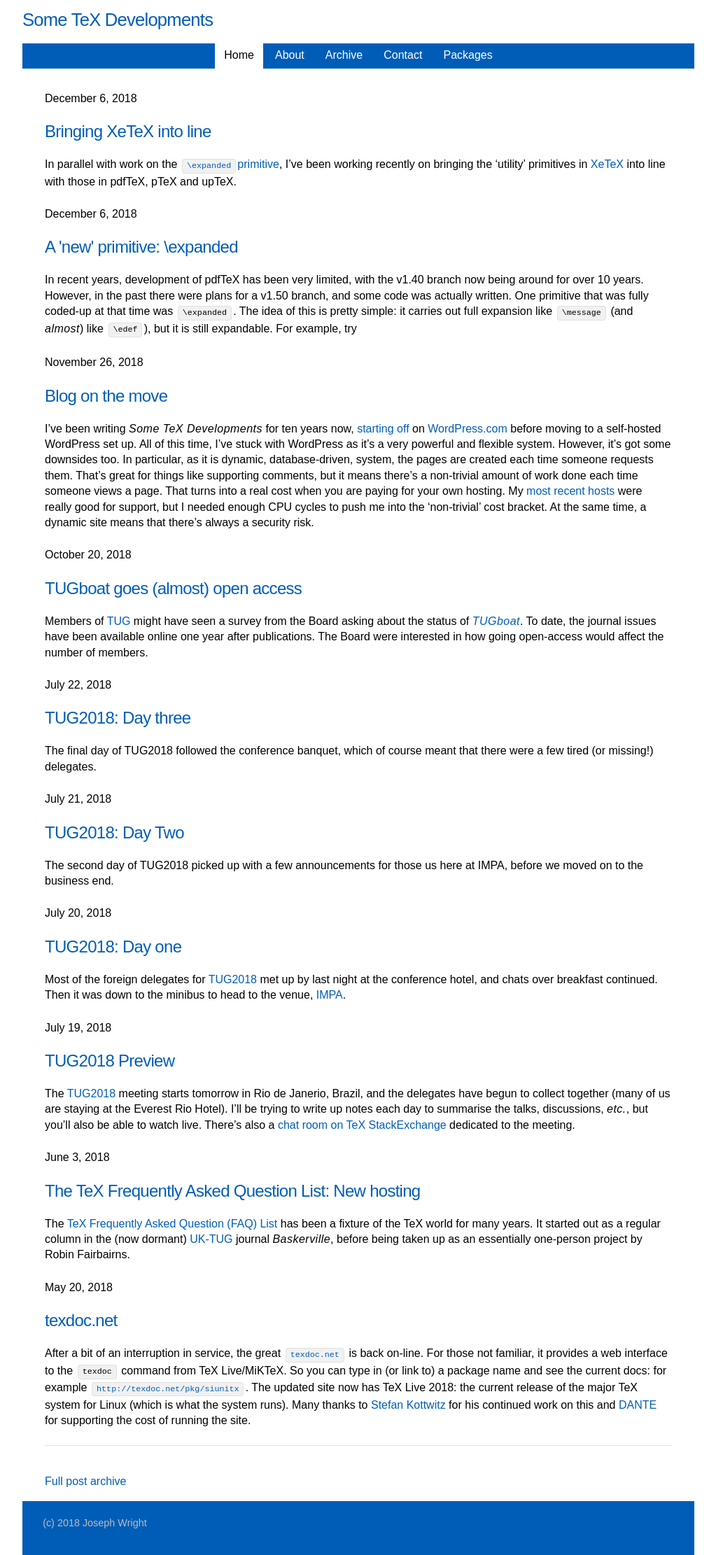
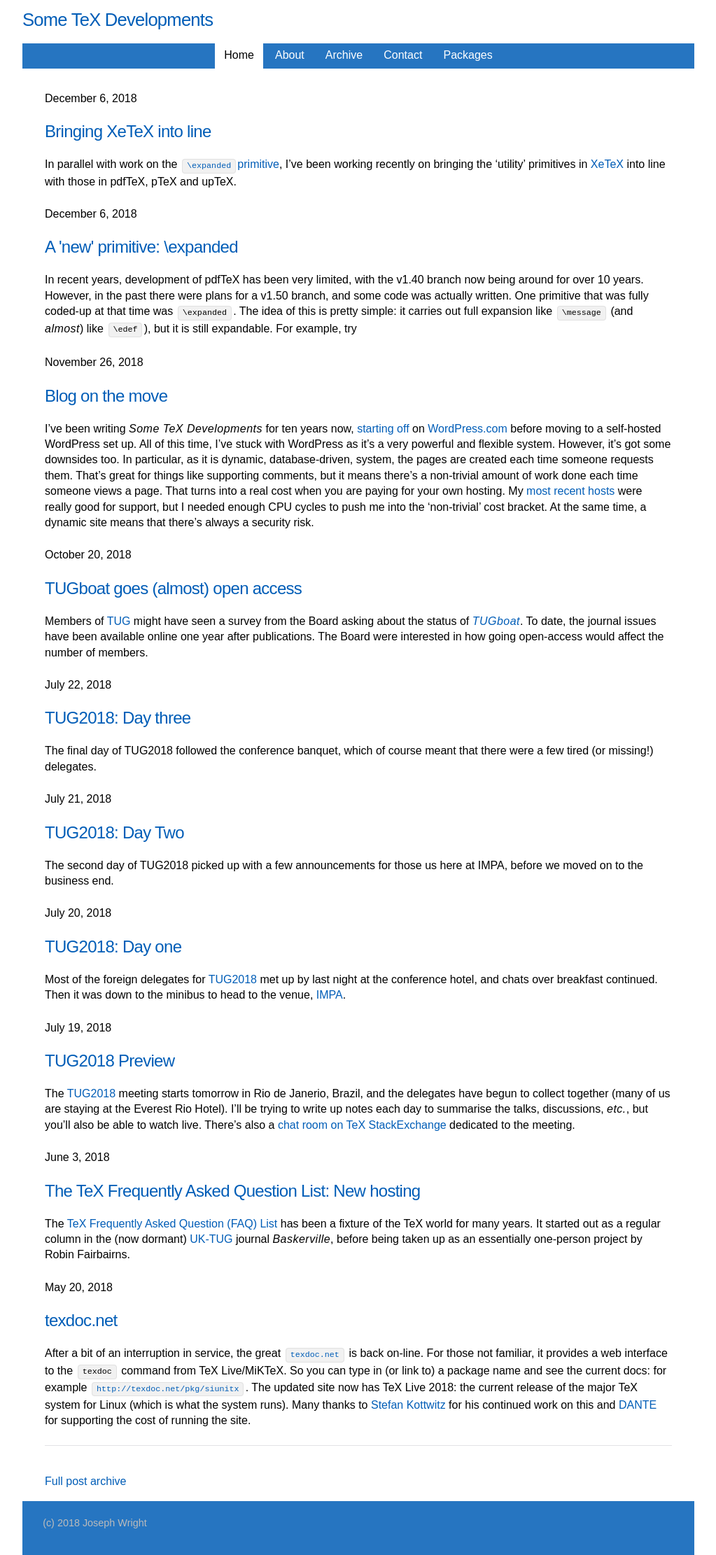
Before and after one commit to josephwright/josephwright.github.io, a Jekyll site: the page built from index.md, in a window 1280 px wide. Shown: the whole page at 70% size, without its empty margins (128-1151 px from the left). Built offline with Jekyll 4.4.1, drawn with Linux system fonts in a browser that asks for light colours.

Commit message:
More work on the colours

```diff
--- a/css/screen.css
+++ b/css/screen.css
@@ -300,7 +300,7 @@ header span { position: absolute !important; top: -9999em !important; left: -999
 /* Navigation
 –––––––––––––––––––––––––––––––––––––––––––––––––––––––––––––––––––––––––––– */
 nav { position: relative; }
-nav ul { background: #005DB7; list-style: none; margin: 0; text-align: center; width: 100%; }
+nav ul { background: rgba(0, 93, 183,.85); list-style: none; margin: 0; text-align: center; width: 100%; }
 nav ul li { display: inline-block; margin: -1px 0 0 0; }
 nav ul li a,
 nav ul li a:visited,
@@ -338,7 +338,7 @@ nav input[type=checkbox]:checked ~ ul { display: block; }
 /* Footer
 –––––––––––––––––––––––––––––––––––––––––––––––––––––––––––––––––––––––––––– */
 footer {
-  background: #005DB7;
+  background: rgba(0, 93, 183,.85);
   color: #BBB;
   font-size: 0.9em;
   margin: 0 -2.2em -3em;
```
